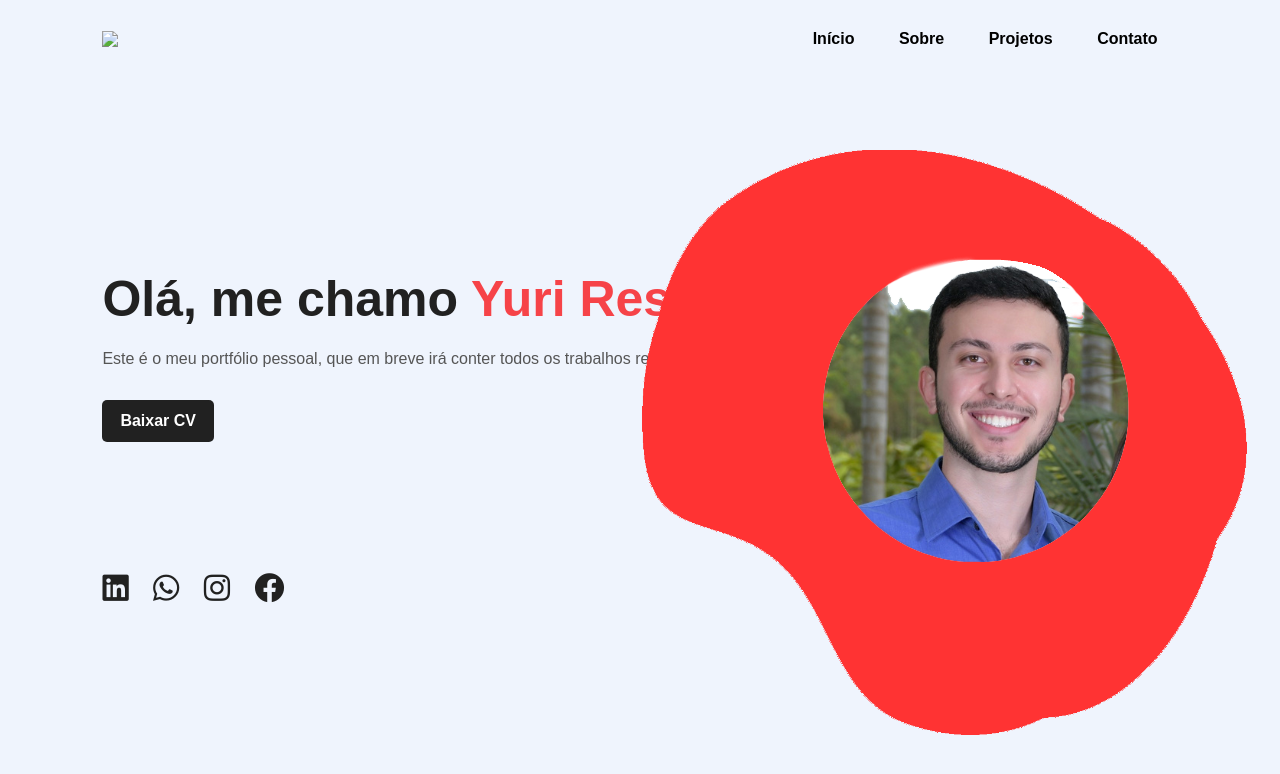
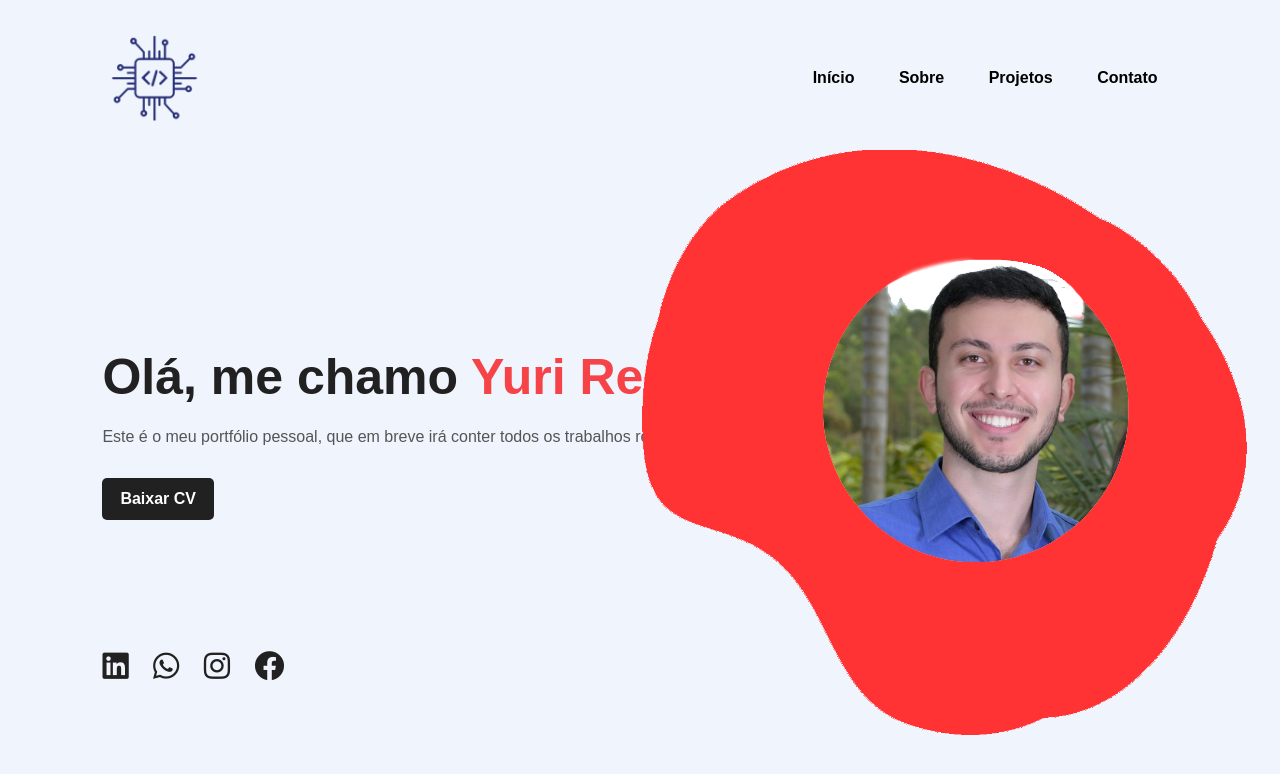
Before and after one commit to yuriresende1/yuri.com, a plain HTML site: page index.html in a window 1280 px wide. Shown: the top 774 px of the page. Drawn offline with Linux system fonts and the light colour scheme.

Commit message:
add logo

```diff
--- a/index.html
+++ b/index.html
@@ -11,7 +11,7 @@
 <body>
     <div class="hero">
         <nav>
-            <img src="./Assets/tads.png" class="logo">
+            <img src="tads.png" class="logo">
             <ul>
                 <li><a href="#">Início</a></li>
                 <li><a href="#">Sobre</a></li>
```
